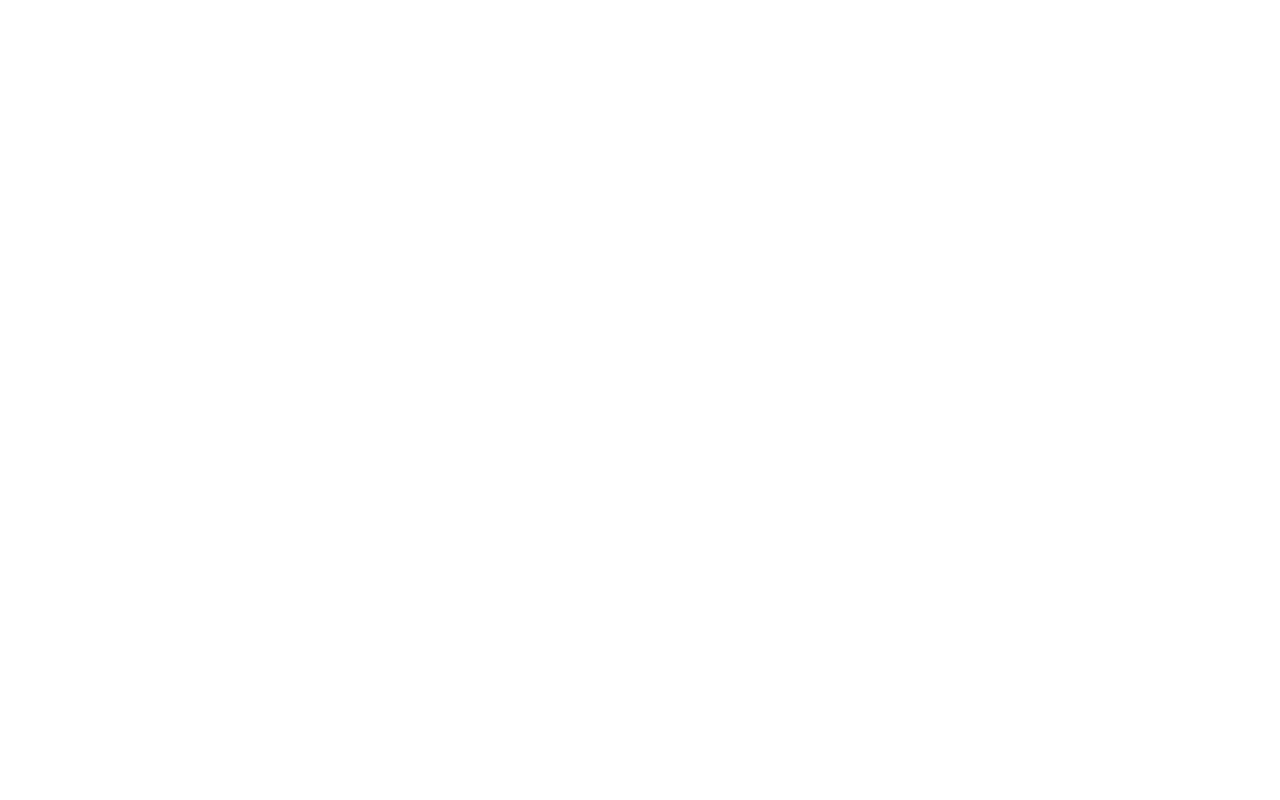
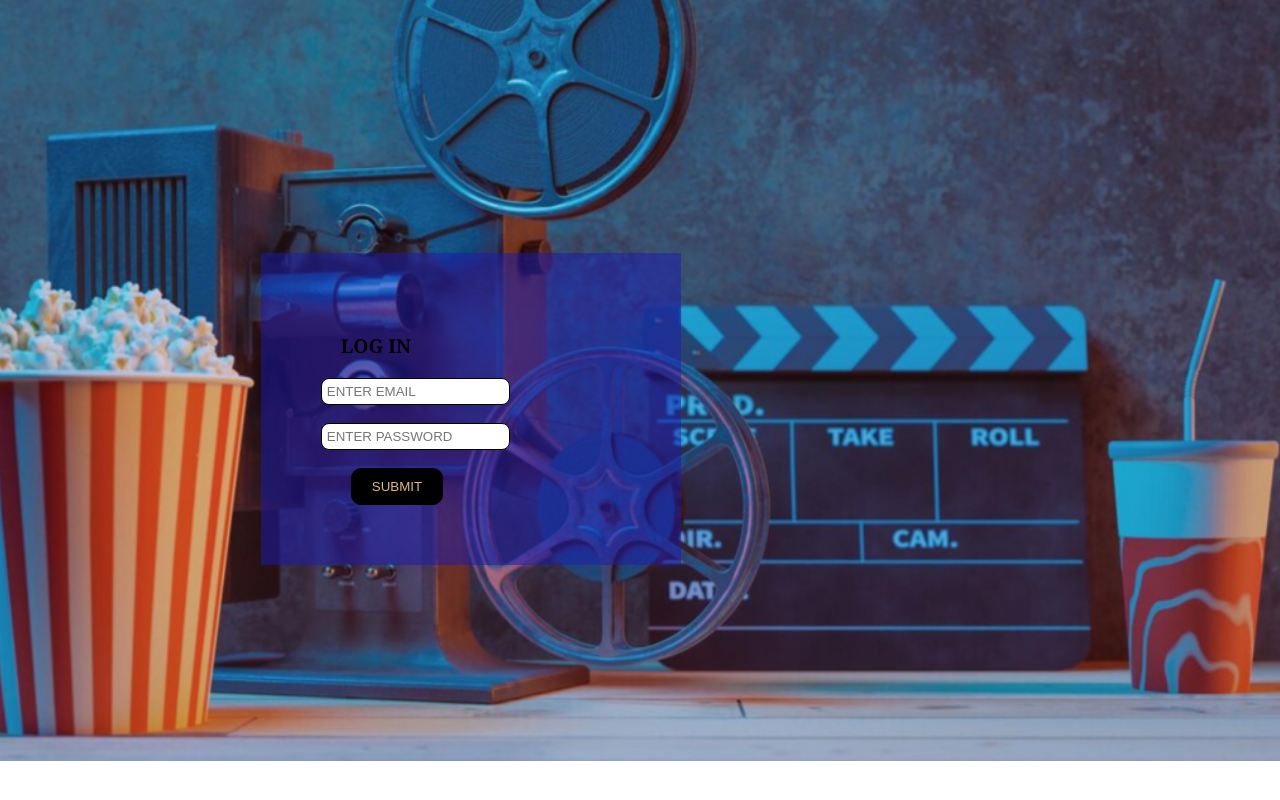
Before and after one commit to manya271001/AdminDashboard, a plain HTML site: page login.html in a window 1280 px wide. Drawn offline with Linux system fonts and the light colour scheme.

Commit message:
login page

```diff
--- a/index.js
+++ b/index.js
@@ -0,0 +1,8 @@
+function signup(){
+    let obj={
+    receivedemail:document.querySelector("#emial").value,
+    receivedname:document.querySelector("#name").value,
+    receivedpass:document.querySelector("#pass").value
+}
+localStorage.setItem("data",JSON.stringify(obj))
+}
--- a/login.html
+++ b/login.html
@@ -0,0 +1,60 @@
+<!DOCTYPE html>
+<html lang="en">
+<head>
+    <meta charset="UTF-8">
+    <meta name="viewport" content="width=device-width, initial-scale=1.0">
+    <style>
+        body{
+            background-image: url("./loginbg.png");
+            background-position: center;
+            background-size: cover;
+            background-repeat: no-repeat;
+            height: 500px;
+
+        }
+        #form1{
+           margin-top: 20%;
+           margin-left: 20%;
+           background-color: rgba(27, 27, 179, 0.5);
+           width: 300px;
+           padding: 60px;
+        }
+        #form1 input{
+             border-radius: 8px;
+    padding: 5px;
+    border: 1px solid black;
+        }
+         #form1 button{
+    background-color: black;
+    color: burlywood;
+    padding: 10px 20px;
+    border-radius: 10px;
+    margin-left: 30px;
+    border: 1px solid black;
+}
+#form1 button:hover{
+    background-color: burlywood;
+    color: black;
+}
+#form1 h3{
+    text-transform: uppercase;
+    font-family: Georgia, 'Times New Roman', Times, serif;
+    font-size: larger;
+    margin-left: 20px;
+}
+    </style>
+    <title>Document</title>
+</head>
+<body>
+    <div id="form1">
+        <h3>LOG IN</h3>
+    <form action="./dashboard.html">
+                <input type="email"  id="emial1" placeholder="ENTER EMAIL"> <br> <br>
+                <input type="text"  id="pass1" placeholder="ENTER PASSWORD"> <br><br>
+                <button type="submit" onclick="login()">SUBMIT</button>
+            </form>
+            </div>
+
+    <script src="./index.js"></script>
+</body>
+</html>
```
Also changed, not shown: index.html (+1 -1 lines), dashboard.html (added), loginbg.png (added).
